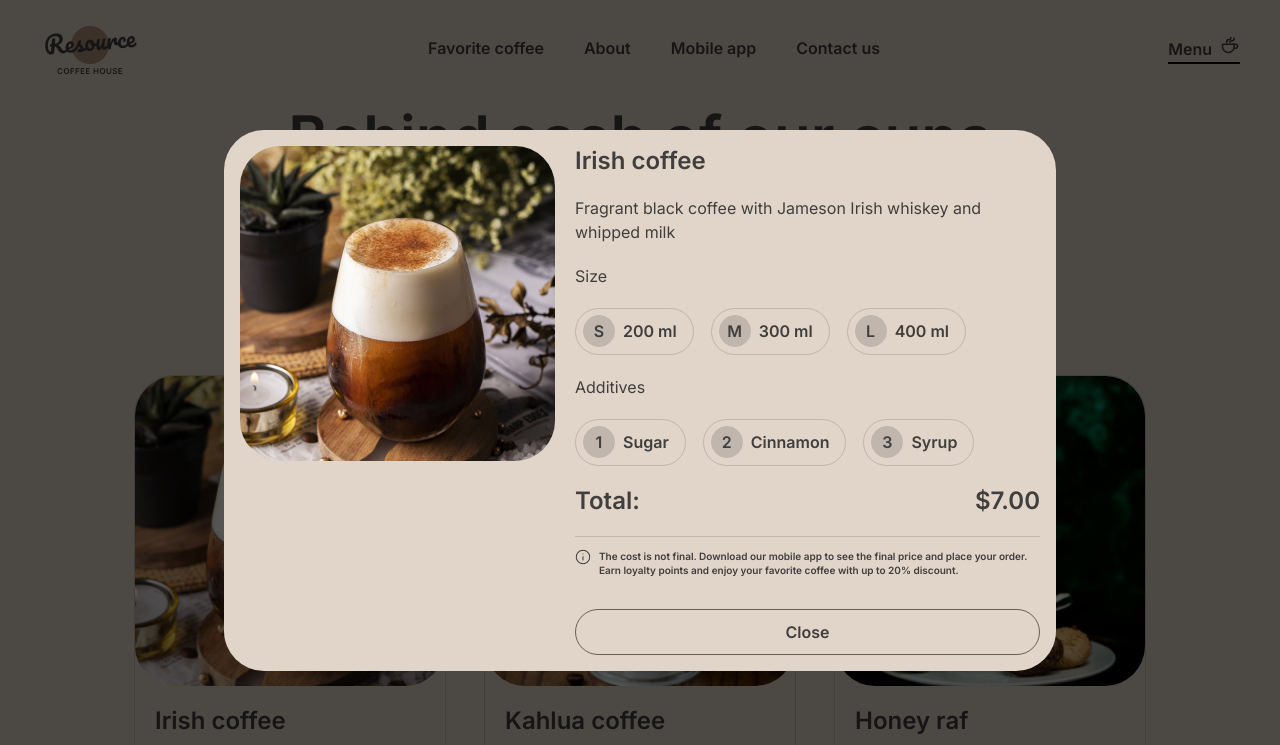
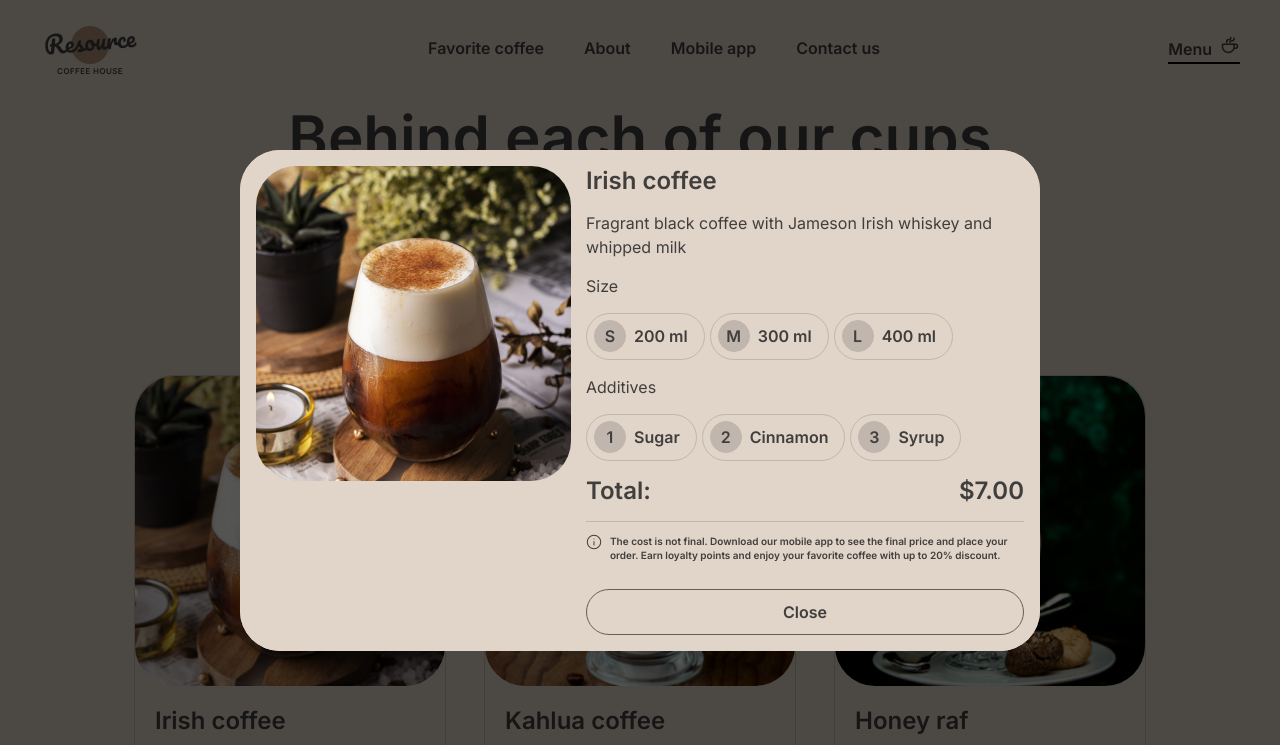
Before and after one commit to Pa4ik/hangman, a website: page coffee-house/menu.html in a window 1280 px wide. Both pictures are taken after a click on the element 290 px from the left and 629 px from the top of the page. Shown: the top 745 px of the page. Drawn offline with Linux system fonts and the light colour scheme.

Commit message:
feat:fix bug

```diff
--- a/coffee-house/css/style-menu.css
+++ b/coffee-house/css/style-menu.css
@@ -941,7 +941,7 @@ cursor: pointer;
      display: flex;
      max-width: 800px;
      height: max-content;
-     padding: 16px;
+
      flex-direction: row;
      justify-content: center;
      align-items: flex-start;
@@ -952,6 +952,17 @@ cursor: pointer;
      right: 0;
      bottom: 0;
      margin: auto;
+  }
+
+  .pading{
+    display: flex;
+    height: max-content;
+    flex-direction: row;
+    justify-content: center;
+    align-items: flex-start;
+    border-radius: 40px;
+    background: var(--background-body, #E1D4C9);
+   padding: 16px;
   }
 
   .modal-img{
@@ -970,10 +981,10 @@ cursor: pointer;
 
   .description-info{
      display: grid;
-     padding-left: 20px;
+     padding-left: 15px;
      flex-direction: column;
      align-items: flex-start;
-     gap: 20px;
+     gap: 15px;
      flex: 1 0 0;
   }
 
@@ -1017,6 +1028,9 @@ cursor: pointer;
    line-height: 150%;
   }
 
+  .additives{
+   gap:5px
+  }
 
   .btn-item-size{
    display: flex;
@@ -1122,6 +1136,7 @@ border-top: 1px solid var(--border-light, #C1B6AD);
    line-height: 150%;
 }
 .item-btn-size{
+   gap: 5px;
    padding: 0;
 }
 @media (hover: hover) {
--- a/coffee-house/js/script-menu.js
+++ b/coffee-house/js/script-menu.js
@@ -171,13 +171,20 @@ closeModalBtn.addEventListener("click" , () => {
 
 
 
-//изменяймыеблоки
+//блоки в меню
+// const menuItemImg = document?.querySelector(".menu-item-img");
+// const menuItemDescription = document?.querySelector(".description");
+// const menuItemPrice = document?.querySelector(".menu-item-price");
+
+
+//изменяймыеблоки модалки
 const modalImg = document?.querySelector(".modal-img");
 const descriptionTitle = document?.querySelector(".description-title");
 const descriptionAbout = document?.querySelector(".description-about");
 const sizePrice = document?.querySelector(".size-price");
 const itemBtnSize = document?.querySelector(".item-btn-size");
 const additives = document?.querySelector(".additives");
+
 
 
 //итемы
@@ -203,23 +210,30 @@ const item19 = document?.querySelector(".item-19");
 const item20 = document?.querySelector(".item-20");
 
 
+// function itemContent(ind) {
+//     menuItemImg.innerHTML = ` <img class="menu-img" src="${products[ind-1].img}">`;
+//     menuItemDescription.innerHTML = `<span class="menu-item-title">${products[ind-1].name}</span>;
+//     <span class="menu-item-description">${products[ind-1].description}</span>`;
+//     menuItemPrice.innerHTML = `$${products[ind-1].price}`;
+//   }
+
 function modalContent(index) {
     modalImg.innerHTML = `<img class="modal-img-item" src="${products[index-1].img}">`;
   descriptionTitle.innerHTML = `${products[index-1].name}`;
   descriptionAbout.innerHTML = `${products[index-1].description}`;
-  itemBtnSize.innerHTML = `<div class="btn-item-size btn-item-active">
+  itemBtnSize.innerHTML = `<div class="btn-item-size btn-1-size btn-item-active">
               <div class="btn-back-size">
                   <p class="size-item">S</p>
               </div>
               <span class="btn-text">${products[index-1].sizes.s.size}</span>
           </div>
-          <div class="btn-item-size ">
+          <div class="btn-item-size btn-2-size">
               <div class="btn-back-size">
                   <p class="size-item">M</p>
               </div>
               <span class="btn-text">${products[index-1].sizes.m.size}</span>
           </div>
-          <div class="btn-item-size ">
+          <div class="btn-item-size btn-3-size">
               <div class="btn-back-size">
                   <p class="size-item">L</p>
               </div>
@@ -309,3 +323,42 @@ function modalContent(index) {
   item20?.addEventListener("click", () => {
     modalContent(20);
   });
+
+
+
+
+  const btn1Size = document?.querySelector(".btn-1-size");
+  const btn2Size = document?.querySelector(".btn-2-size");
+  const btn3Size = document?.querySelector(".btn-3-size");
+
+
+  btn1Size.addEventListener("click" , () => {
+    console.log("ja 1")
+ });
+ btn2Size.addEventListener("click" , () => {
+    console.log("ja 2")
+ });
+ btn3Size.addEventListener("click" , () => {
+   console.log("ja 3")
+ });
+
+
+ window.addEventListener('click', function(event) {
+    console.log(event.target);
+});
+
+ btn1Size.addEventListener("click" , () => {
+    btn1Size.classList.add("btn-item-active");
+    btn2Size.classList.remove("btn-item-active");
+    btn3Size.classList.remove("btn-item-active");
+ });
+ btn2Size.addEventListener("click" , () => {
+    btn1Size.classList.remove("btn-item-active");
+    btn2Size.classList.toggle("btn-item-active");
+    btn3Size.classList.remove("btn-item-active");
+ });
+ btn3Size.addEventListener("click" , () => {
+    btn1Size?.classList.remove("btn-item-active");
+    btn2Size?.classList.remove("btn-item-active");
+    btn3Size?.classList.add("btn-item-active");
+ });
--- a/coffee-house/js/script.js
+++ b/coffee-house/js/script.js
@@ -154,8 +154,11 @@ if ('ontouchstart' in window) {
 
 
  // авто переключение слайдов
- setInterval(btnRightClick , 6000)
+ function autoNextSlide() {
+  setInterval(btnRightClick , 6000)
+ }
 
+ autoNextSlide()
 
 //Кнопки приложение(для красоты)
 const btnAppStore = document.querySelector('.app-store');
--- a/coffee-house/menu.html
+++ b/coffee-house/menu.html
@@ -409,6 +409,7 @@
 <div class="modal-menu">
     <div class="modal-menu-info">
         <div class="modal-menu-window">
+            <div class="pading">
                   <div class="modal-img">
                   </div>
                   <div class="description-info">
@@ -416,19 +417,19 @@
                       <p class="description-about"></p>
                       <p class="description-size">Size</p>
                       <div class="often-btn item-btn-size">
-                    <div class="btn-item-size btn-item-active">
-                        <div class="btn-back-size">
+                          <div class="btn-item-size btn-1-size btn-item-active">
+                              <div class="btn-back-size ">
                                   <p class="size-item">S</p>
                               </div>
                               <span class="btn-text"></span>
                           </div>
-                    <div class="btn-item-size ">
+                          <div class="btn-item-size btn-2-size ">
                               <div class="btn-back-size">
                                   <p class="size-item">M</p>
                               </div>
                               <span class="btn-text"></span>
                           </div>
-                    <div class="btn-item-size ">
+                          <div class="btn-item-size btn-3-size">
                               <div class="btn-back-size">
                                   <p class="size-item">L</p>
                               </div>
@@ -471,5 +472,6 @@
               </div>
         </div>
     </div>
+</div>
 <script type="module" src="./js/script-menu.js"></script>
 </html>
```
Lines whose indentation alone changed are shown as unchanged.
